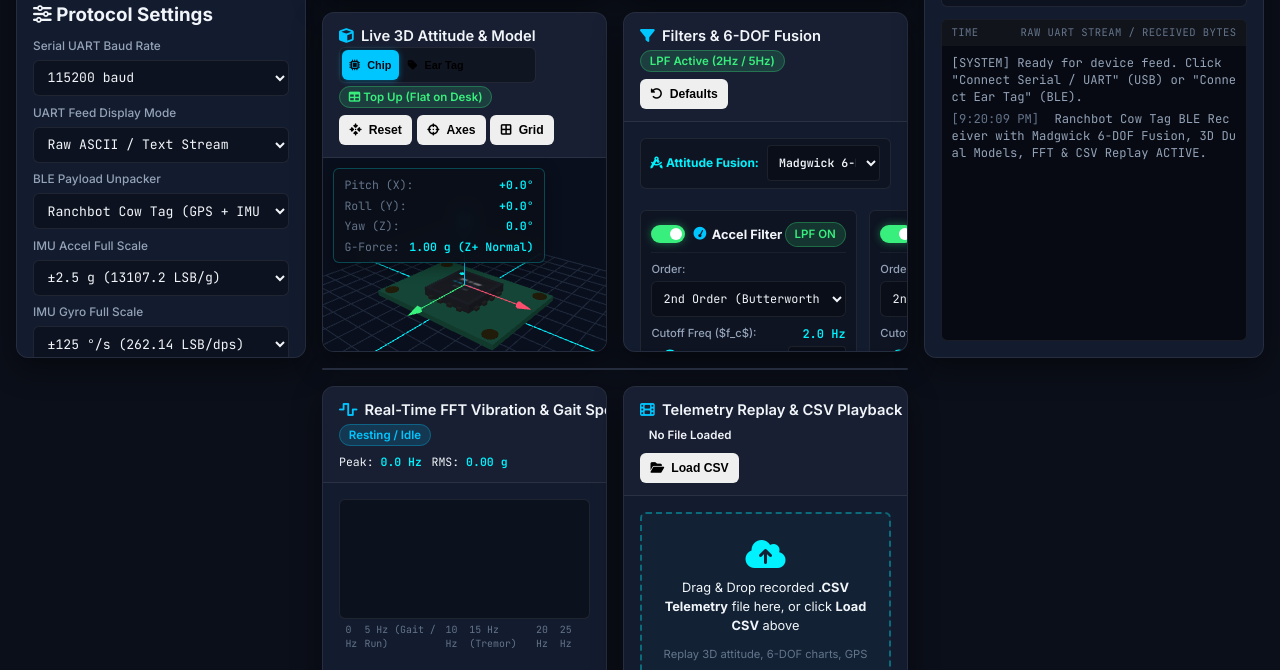
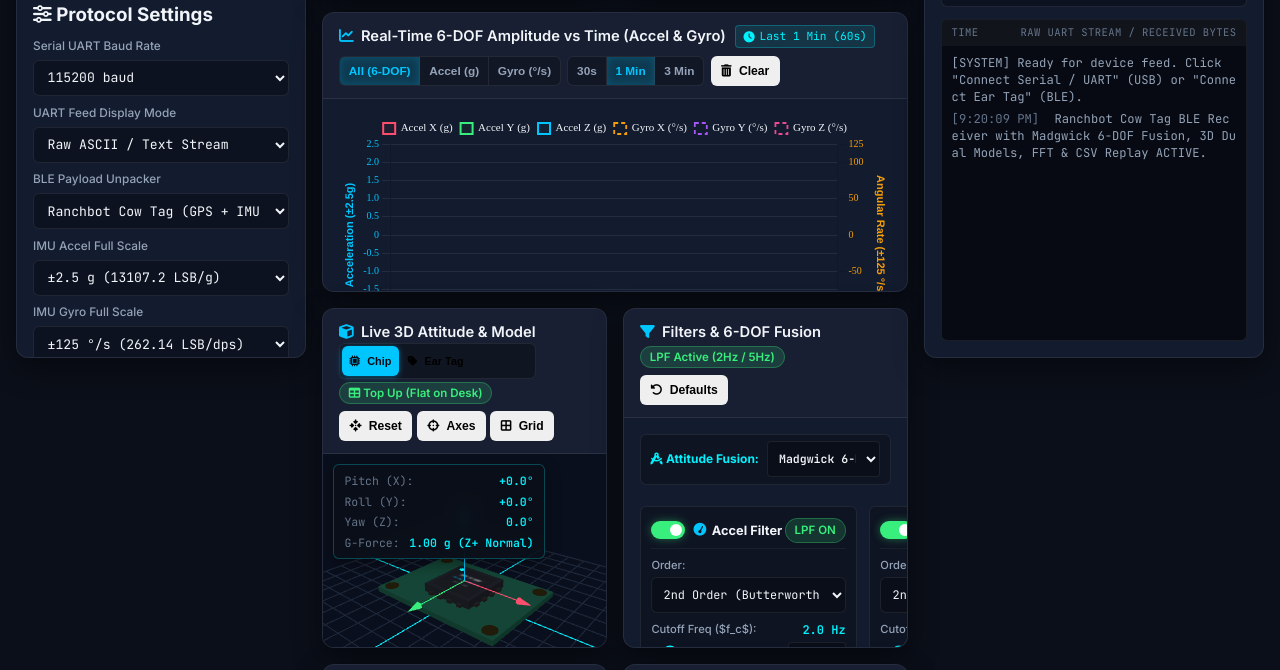
Before and after one commit to rkulavik/BTReceiver, a website: page index.html in a window 1280 px wide. Shown: the part 430-1100 px from the top of the page. Drawn offline with nearby package versions, Linux system fonts and the light colour scheme; animation ran at ten frames a second.

Commit message:
Restore Real-Time Amplitude vs Time plot directly below IMU telemetry gauges, placing 3D, filters, FFT, and CSV replay below it

```diff
--- a/index.html
+++ b/index.html
@@ -338,7 +338,35 @@
           </div>
         </div>
 
-        <!-- Middle Row: 3D IMU Chip Visualization & Digital Low-Pass Filter Controls -->
+        <!-- Real-time 6-DOF IMU Amplitude vs Time History Chart (Accel & Gyro) -->
+        <div class="card chart-card">
+          <div class="card-header">
+            <div class="chart-title-area">
+              <h3><i class="fa-solid fa-chart-line"></i> Real-Time 6-DOF Amplitude vs Time (Accel & Gyro)</h3>
+              <span class="chart-live-badge" id="chartWindowBadge"><i class="fa-solid fa-clock"></i> Last 1 Min (60s)</span>
+            </div>
+            <div class="chart-actions">
+              <div class="btn-group" id="chartModeGroup" title="Filter plotted IMU signals">
+                <button class="btn btn-sm btn-filter active" data-mode="all">All (6-DOF)</button>
+                <button class="btn btn-sm btn-filter" data-mode="accel">Accel (g)</button>
+                <button class="btn btn-sm btn-filter" data-mode="gyro">Gyro (°/s)</button>
+              </div>
+              <div class="btn-group" id="chartWindowGroup" title="Time window display range">
+                <button class="btn btn-sm btn-window" data-window="30">30s</button>
+                <button class="btn btn-sm btn-window active" data-window="60">1 Min</button>
+                <button class="btn btn-sm btn-window" data-window="180">3 Min</button>
+              </div>
+              <button class="btn btn-sm" id="btnClearChart" title="Clear chart buffer"><i class="fa-solid fa-trash-can"></i> Clear</button>
+            </div>
+          </div>
+          <div class="card-body">
+            <div class="chart-wrapper">
+              <canvas id="motionChart"></canvas>
+            </div>
+          </div>
+        </div>
+
+        <!-- 3D IMU Attitude Visualization & Digital Low-Pass Filter Controls -->
         <div class="imu-3d-and-filter-grid">
           <!-- 3D IMU Chip & Board Orientation Card -->
           <div class="card imu-3d-card" id="imu3dCard">
@@ -490,34 +518,6 @@
                   <span id="impactText">Filters actively smoothing <strong>Orientation (Pitch/Roll/Yaw)</strong>, <strong>G-Force</strong>, <strong>Angular Rate</strong>, and <strong>3D Model</strong>.</span>
                 </div>
               </div>
-            </div>
-          </div>
-        </div>
-
-        <!-- Real-time IMU Motion History Chart (Accel & Gyro) -->
-        <div class="card chart-card">
-          <div class="card-header">
-            <div class="chart-title-area">
-              <h3><i class="fa-solid fa-chart-line"></i> Real-time 6-DOF IMU Motion History (Accel & Gyro)</h3>
-              <span class="chart-live-badge" id="chartWindowBadge"><i class="fa-solid fa-clock"></i> Last 1 Min (60s)</span>
-            </div>
-            <div class="chart-actions">
-              <div class="btn-group" id="chartModeGroup" title="Filter plotted IMU signals">
-                <button class="btn btn-sm btn-filter active" data-mode="all">All (6-DOF)</button>
-                <button class="btn btn-sm btn-filter" data-mode="accel">Accel (g)</button>
-                <button class="btn btn-sm btn-filter" data-mode="gyro">Gyro (°/s)</button>
-              </div>
-              <div class="btn-group" id="chartWindowGroup" title="Time window display range">
-                <button class="btn btn-sm btn-window" data-window="30">30s</button>
-                <button class="btn btn-sm btn-window active" data-window="60">1 Min</button>
-                <button class="btn btn-sm btn-window" data-window="180">3 Min</button>
-              </div>
-              <button class="btn btn-sm" id="btnClearChart" title="Clear chart buffer"><i class="fa-solid fa-trash-can"></i> Clear</button>
-            </div>
-          </div>
-          <div class="card-body">
-            <div class="chart-wrapper">
-              <canvas id="motionChart"></canvas>
             </div>
           </div>
         </div>
--- a/styles.css
+++ b/styles.css
@@ -848,8 +848,9 @@ body {
 
 /* Real-time IMU Motion History Chart Card */
 .chart-card {
-  flex: 1;
-  min-height: 0;
+  min-height: 280px;
+  display: flex;
+  flex-direction: column;
 }
 
 .chart-title-area {
@@ -917,9 +918,9 @@ body {
 
 .chart-wrapper {
   position: relative;
-  height: 100%;
+  height: 220px;
   width: 100%;
-  min-height: 160px;
+  min-height: 200px;
 }
 
 /* ==========================================================================
```
